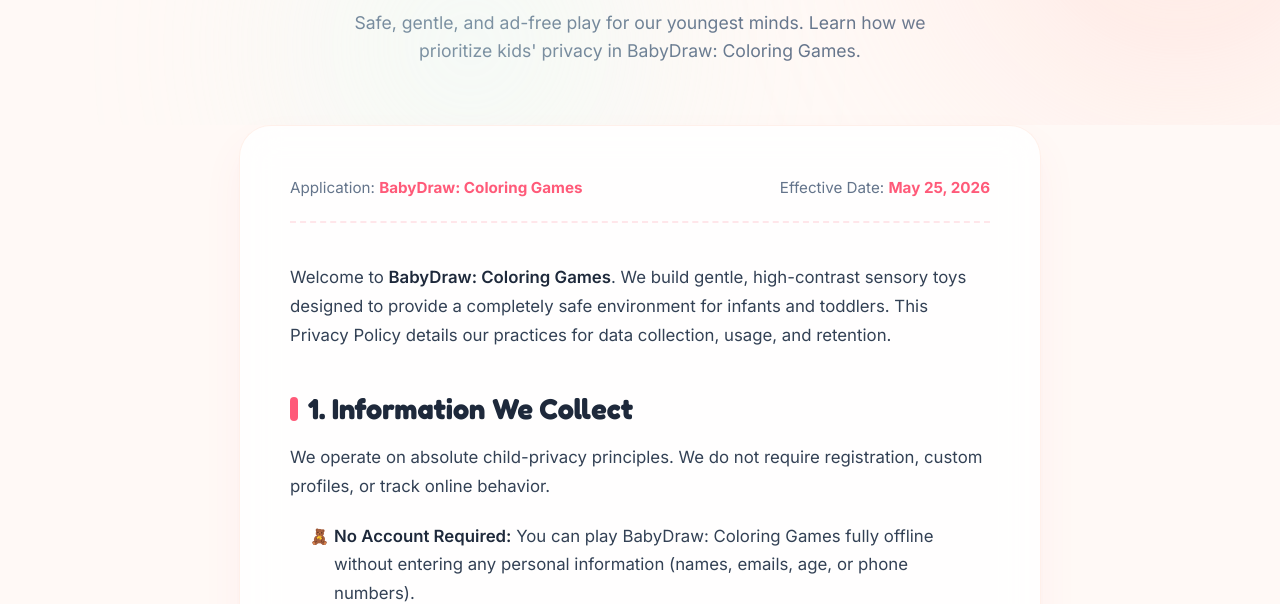
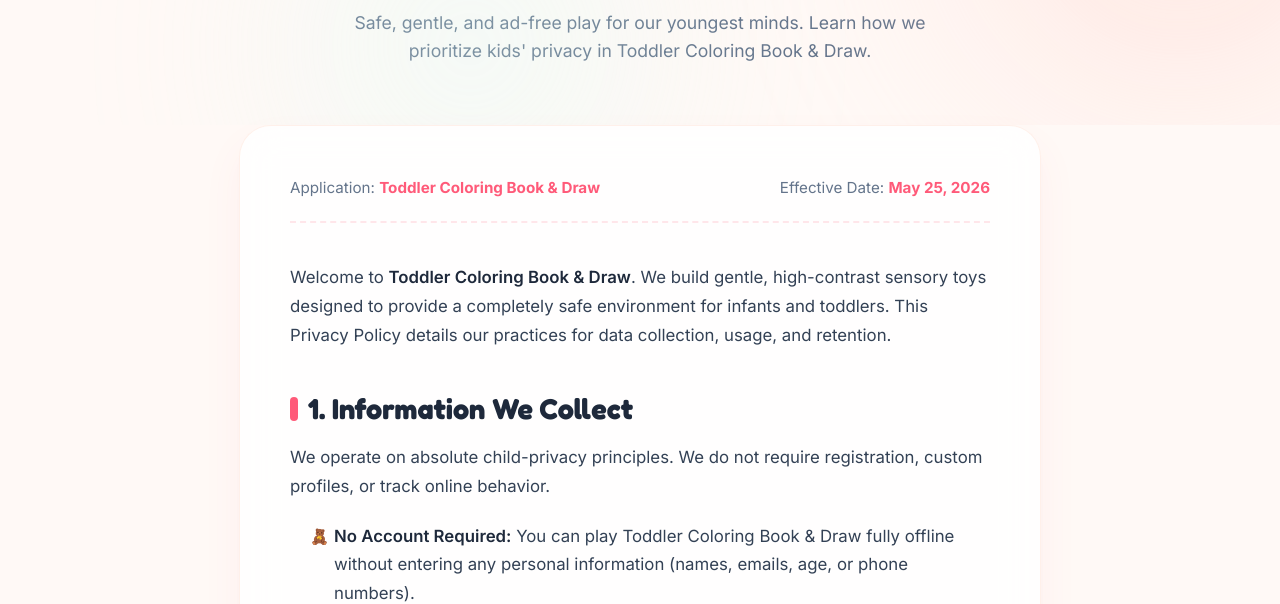
Before and after one commit to taoqx/toyjoygames, a plain HTML site: page coloring/privacy/index.html in a window 1280 px wide. Shown: the part 203-807 px from the top of the page. Drawn offline with Linux system fonts and the light colour scheme.

Commit message:
update coloring privacy

```diff
--- a/coloring/privacy/index.html
+++ b/coloring/privacy/index.html
@@ -3,9 +3,9 @@
 <head>
     <meta charset="UTF-8">
     <meta name="viewport" content="width=device-width, initial-scale=1.0">
-    <title>Privacy Policy - BabyDraw: Coloring Games | ToyJoyGames</title>
-    <meta name="description" content="Read the Privacy Policy of BabyDraw: Coloring Games. Learn how we handle, protect, and retain your data with complete transparency.">
-    <meta name="keywords" content="privacy policy, BabyDraw: Coloring Games, sensory toys, baby games, data retention, ToyJoyGames">
+    <title>Privacy Policy - Toddler Coloring Book & Draw | ToyJoyGames</title>
+    <meta name="description" content="Read the Privacy Policy of Toddler Coloring Book & Draw. Learn how we handle, protect, and retain your data with complete transparency.">
+    <meta name="keywords" content="privacy policy, Toddler Coloring Book & Draw, sensory toys, baby games, data retention, ToyJoyGames">
     <link rel="canonical" href="https://toyjoygames.com/coloring/privacy/" />
 
     <!-- Google Fonts -->
@@ -276,7 +276,7 @@
         <div class="blob-bg blob-3"></div>
         <div class="container">
             <h1 class="doc-title">Privacy Policy</h1>
-            <p class="doc-subtitle">Safe, gentle, and ad-free play for our youngest minds. Learn how we prioritize kids' privacy in BabyDraw: Coloring Games.</p>
+            <p class="doc-subtitle">Safe, gentle, and ad-free play for our youngest minds. Learn how we prioritize kids' privacy in Toddler Coloring Book & Draw.</p>
         </div>
     </section>
 
@@ -284,17 +284,17 @@
     <main class="doc-container">
         <div class="doc-card">
             <div class="doc-meta">
-                <div class="doc-meta-item">Application: <strong>BabyDraw: Coloring Games</strong></div>
+                <div class="doc-meta-item">Application: <strong>Toddler Coloring Book & Draw</strong></div>
                 <div class="doc-meta-item">Effective Date: <strong>May 25, 2026</strong></div>
             </div>
 
             <div class="doc-body">
-                <p>Welcome to <strong>BabyDraw: Coloring Games</strong>. We build gentle, high-contrast sensory toys designed to provide a completely safe environment for infants and toddlers. This Privacy Policy details our practices for data collection, usage, and retention.</p>
+                <p>Welcome to <strong>Toddler Coloring Book & Draw</strong>. We build gentle, high-contrast sensory toys designed to provide a completely safe environment for infants and toddlers. This Privacy Policy details our practices for data collection, usage, and retention.</p>
 
                 <h2>1. Information We Collect</h2>
                 <p>We operate on absolute child-privacy principles. We do not require registration, custom profiles, or track online behavior.</p>
                 <ul>
-                    <li><strong>No Account Required:</strong> You can play BabyDraw: Coloring Games fully offline without entering any personal information (names, emails, age, or phone numbers).</li>
+                    <li><strong>No Account Required:</strong> You can play Toddler Coloring Book & Draw fully offline without entering any personal information (names, emails, age, or phone numbers).</li>
                     <li><strong>Purchases:</strong> We offer optional in-app purchases processed securely via Google Play Billing. We never collect or see your payment card numbers.</li>
                     <li><strong>Information You Voluntarily Provide:</strong> If you contact us for parent support or to submit feedback, we collect your email address and any support query details you submit.</li>
                     <li><strong>Automatically Collected Diagnostics:</strong> To ensure that the sensory graphics render smoothly across all device sizes, we may collect technical hardware specs (device manufacturer, CPU type, OS version, and app performance logs). This contains no personally identifiable information (PII).</li>
@@ -311,7 +311,7 @@
                 <!-- High Highlight Compliance Callout Box for Data Retention -->
                 <div class="compliance-callout">
                     <h3>👶 Family &amp; Child Safe Play</h3>
-                    <p>BabyDraw: Coloring Games is completely ad-free. We do not have user tracking databases, advertising profiles, or custom telemetry servers. Your baby's sensory interaction remains fully on your own local device.</p>
+                    <p>Toddler Coloring Book & Draw is completely ad-free. We do not have user tracking databases, advertising profiles, or custom telemetry servers. Your baby's sensory interaction remains fully on your own local device.</p>
                 </div>
 
                 <h2>3. Data Retention and Deletion Policy</h2>
@@ -356,7 +356,7 @@
                 <p>We do not sell, rent, or trade your data. Anonymized logs are only shared with trusted platforms (e.g. Google Developer Services) to detect performance bugs, and they are legally required to keep this data safe. We may also disclose data in rare cases under strict legal obligations.</p>
 
                 <h2>5. Children's Privacy</h2>
-                <p>BabyDraw: Coloring Games is built for parents and families. We do not knowingly collect personal data from children under 13. If any parent discovers their child under 13 has emailed us, please notify us, and we will delete that message and email address immediately.</p>
+                <p>Toddler Coloring Book & Draw is built for parents and families. We do not knowingly collect personal data from children under 13. If any parent discovers their child under 13 has emailed us, please notify us, and we will delete that message and email address immediately.</p>
 
                 <h2>6. Your Choices and Rights</h2>
                 <p>No matter where you live, you have the right to request access, correction, or deletion of any email support messages you have sent us. We will fulfill all valid requests within 30 days.</p>
@@ -372,7 +372,7 @@
                 </p>
 
                 <p class="footer-note">
-                    By using BabyDraw: Coloring Games, you agree to this Privacy Policy. If you do not agree, please discontinue using the app.
+                    By using Toddler Coloring Book & Draw, you agree to this Privacy Policy. If you do not agree, please discontinue using the app.
                 </p>
             </div>
         </div>
```
